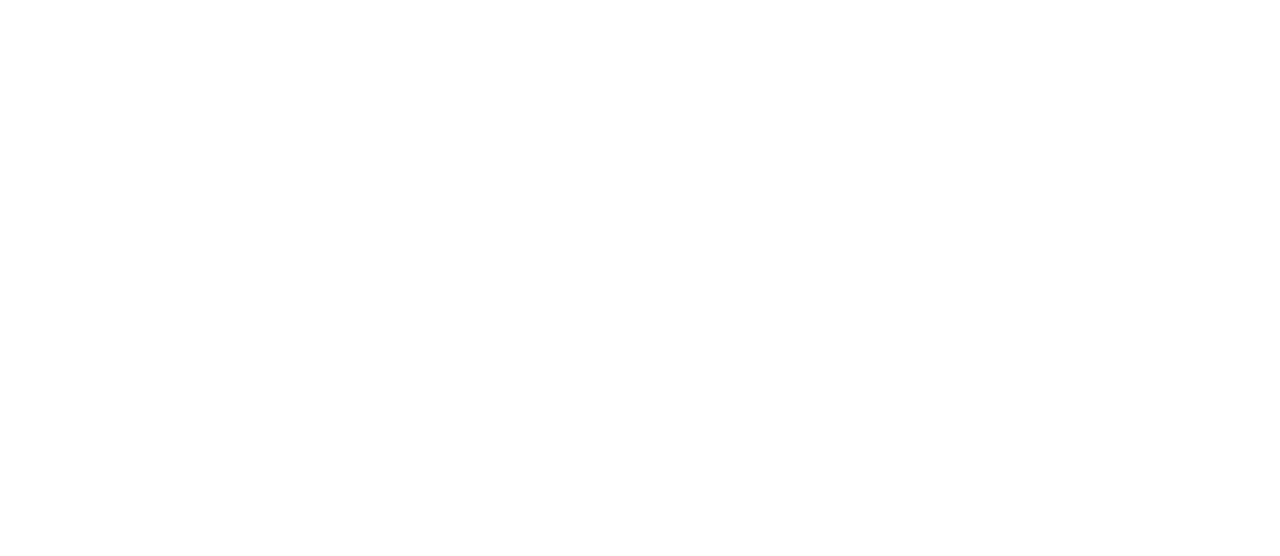
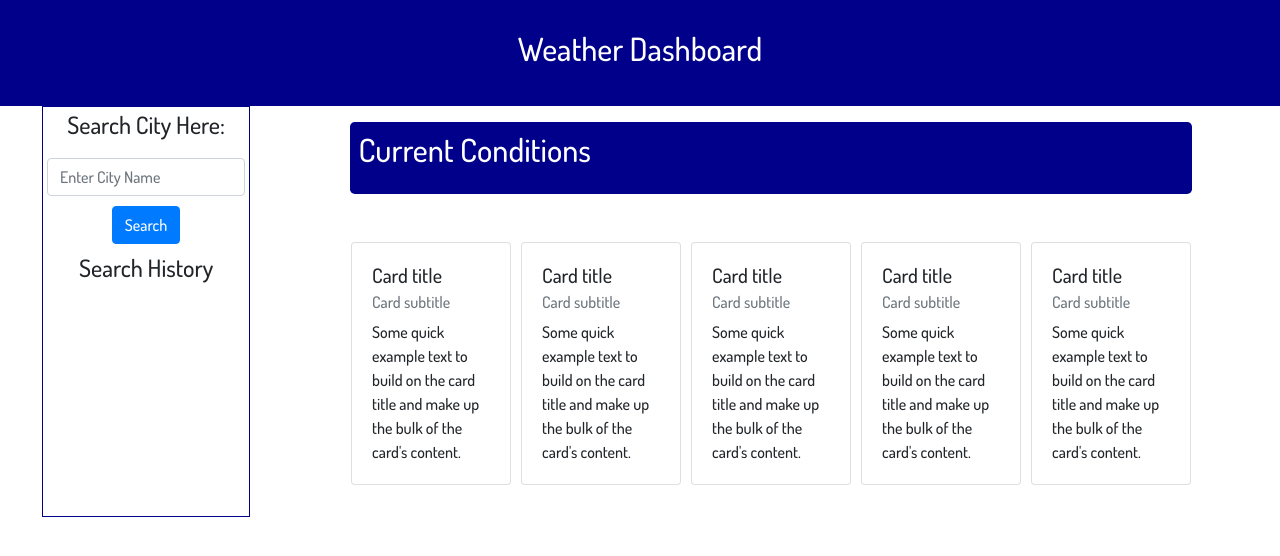
Before and after one commit to teddysahr/hw6-weather-dashboard, a plain HTML site: page index.html in a window 1280 px wide. Drawn offline with nearby package versions, Linux system fonts and the light colour scheme.

Commit message:
layout and current weather API call

```diff
--- a/assets/style.css
+++ b/assets/style.css
@@ -0,0 +1,58 @@
+* {
+  box-sizing: border-box;
+  font-family: "Dosis", sans-serif;
+  font-size: 16px;
+}
+
+header {
+  display: flex;
+  justify-content: center;
+  background-color: darkblue;
+  color: white;
+}
+
+header h1 {
+  font-size: 200%;
+  padding: 30px;
+}
+
+.jumbotron {
+  padding: 1%;
+  background-color: darkblue;
+  color: white;
+}
+
+#current-weather {
+  text-align: start;
+}
+
+#search-area {
+  border-style: solid;
+  border-width: 1px;
+  padding: 4px;
+  border-color: darkblue;
+  display: flex;
+  flex-direction: column;
+  align-items: center;
+  gap: 10px;
+}
+
+#search-area h2 {
+  font-size: 150%;
+}
+
+#main {
+  justify-content: space-around;
+}
+
+#forecast-cards {
+  gap: 10px;
+}
+
+#weather-list {
+  list-style-type: none;
+}
+
+li {
+  font-size: 150%;
+}
--- a/index.html
+++ b/index.html
@@ -4,7 +4,101 @@
     <meta charset="UTF-8" />
     <meta http-equiv="X-UA-Compatible" content="IE=edge" />
     <meta name="viewport" content="width=device-width, initial-scale=1.0" />
+
+    <link
+      rel="stylesheet"
+      href="https://cdnjs.cloudflare.com/ajax/libs/twitter-bootstrap/4.5.0/css/bootstrap.min.css"
+    />
+
+    <link rel="preconnect" href="https://fonts.googleapis.com" />
+    <link rel="preconnect" href="https://fonts.gstatic.com" crossorigin />
+    <link
+      href="https://fonts.googleapis.com/css2?family=Dosis:wght@500&display=swap"
+      rel="stylesheet"
+    />
+    <link rel="stylesheet" href="./assets/style.css" />
     <title>Weather Dashboard</title>
   </head>
-  <body></body>
+  <body>
+    <header>
+      <h1>Weather Dashboard</h1>
+    </header>
+    <main>
+      <div class="container-fluid row mb-3" id="main">
+        <div class="col-2" id="search-area">
+          <h2>Search City Here:</h2>
+          <input
+            id="city-input"
+            type="text"
+            class="form-control"
+            placeholder="Enter City Name"
+          />
+          <button type="button" class="btn btn-primary" id="search-button">
+            Search
+          </button>
+          <h2>Search History</h2>
+          <ul id="search-history"></ul>
+        </div>
+        <div class="col col-xl-auto p-3" id="display-area">
+          <div class="jumbotron" id="current-weather">
+            <h2>Current Conditions</h2>
+            <ul id="weather-list"></ul>
+          </div>
+          <div class="row p-3" id="forecast-cards">
+            <div class="card" style="width: 10rem">
+              <div class="card-body">
+                <h5 class="card-title">Card title</h5>
+                <h6 class="card-subtitle mb-2 text-muted">Card subtitle</h6>
+                <p class="card-text">
+                  Some quick example text to build on the card title and make up
+                  the bulk of the card's content.
+                </p>
+              </div>
+            </div>
+            <div class="card" style="width: 10rem">
+              <div class="card-body">
+                <h5 class="card-title">Card title</h5>
+                <h6 class="card-subtitle mb-2 text-muted">Card subtitle</h6>
+                <p class="card-text">
+                  Some quick example text to build on the card title and make up
+                  the bulk of the card's content.
+                </p>
+              </div>
+            </div>
+            <div class="card" style="width: 10rem">
+              <div class="card-body">
+                <h5 class="card-title">Card title</h5>
+                <h6 class="card-subtitle mb-2 text-muted">Card subtitle</h6>
+                <p class="card-text">
+                  Some quick example text to build on the card title and make up
+                  the bulk of the card's content.
+                </p>
+              </div>
+            </div>
+            <div class="card" style="width: 10rem">
+              <div class="card-body">
+                <h5 class="card-title">Card title</h5>
+                <h6 class="card-subtitle mb-2 text-muted">Card subtitle</h6>
+                <p class="card-text">
+                  Some quick example text to build on the card title and make up
+                  the bulk of the card's content.
+                </p>
+              </div>
+            </div>
+            <div class="card" style="width: 10rem">
+              <div class="card-body">
+                <h5 class="card-title">Card title</h5>
+                <h6 class="card-subtitle mb-2 text-muted">Card subtitle</h6>
+                <p class="card-text">
+                  Some quick example text to build on the card title and make up
+                  the bulk of the card's content.
+                </p>
+              </div>
+            </div>
+          </div>
+        </div>
+      </div>
+    </main>
+    <script src="script.js"></script>
+  </body>
 </html>
--- a/script.js
+++ b/script.js
@@ -0,0 +1,48 @@
+var searchButton = document.getElementById("search-button");
+var cityInput = document.querySelector("#city-input").value;
+var currentWeatherList = document.getElementById("weather-list");
+
+function clearCurrentWeather() {
+  currentWeatherList.textContent = "";
+}
+
+function getInput(event) {
+  event.preventDefault();
+  var cityInput = document.getElementById("city-input").value;
+  console.log(cityInput);
+  clearCurrentWeather();
+  getApi(cityInput);
+}
+
+function getApi(city) {
+  console.log(city);
+  var requestUrl = `https://api.openweathermap.org/data/2.5/weather?q=${city}&units=imperial&appid=efce59023ac17e5d9f64c63306a72223`;
+
+  fetch(requestUrl)
+    .then(function (response) {
+      return response.json();
+    })
+    .then(function (data) {
+      console.log("Fetch Response \n-------------");
+      console.log(data);
+      console.log(currentWeatherList);
+      console.log(data.main.temp);
+
+      var cityName = document.createElement("li");
+      var temp = document.createElement("li");
+      var wind = document.createElement("li");
+      var humidity = document.createElement("li");
+
+      cityName.textContent = data.name;
+      temp.textContent = "Temperature: " + data.main.temp;
+      wind.textContent = "Wind Speed: " + data.wind.speed;
+      humidity.textContent = "Humidity: " + data.main.humidity;
+
+      currentWeatherList.appendChild(cityName);
+      currentWeatherList.appendChild(temp);
+      currentWeatherList.appendChild(wind);
+      currentWeatherList.appendChild(humidity);
+    });
+}
+
+searchButton.addEventListener("click", getInput);
```
